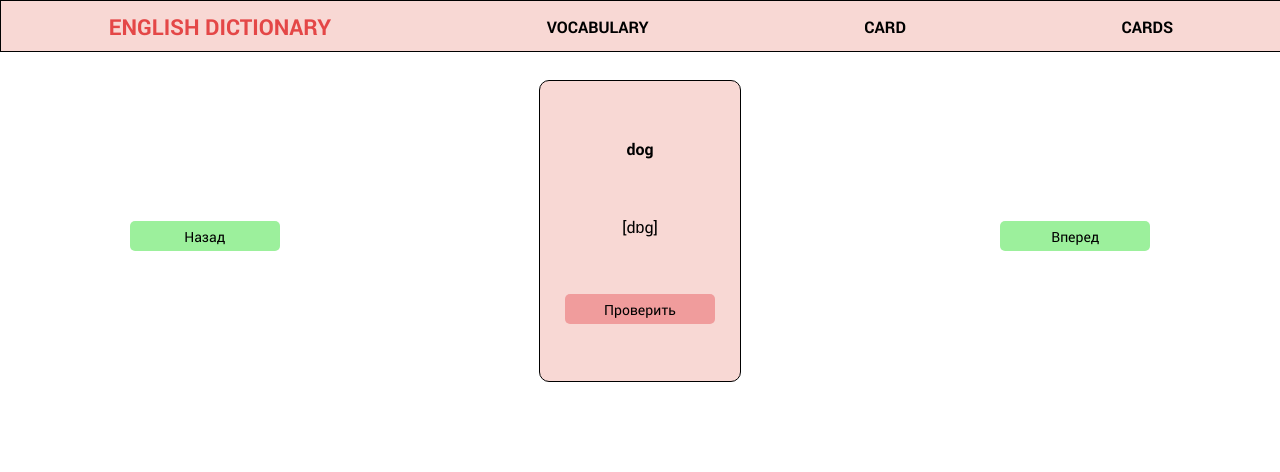
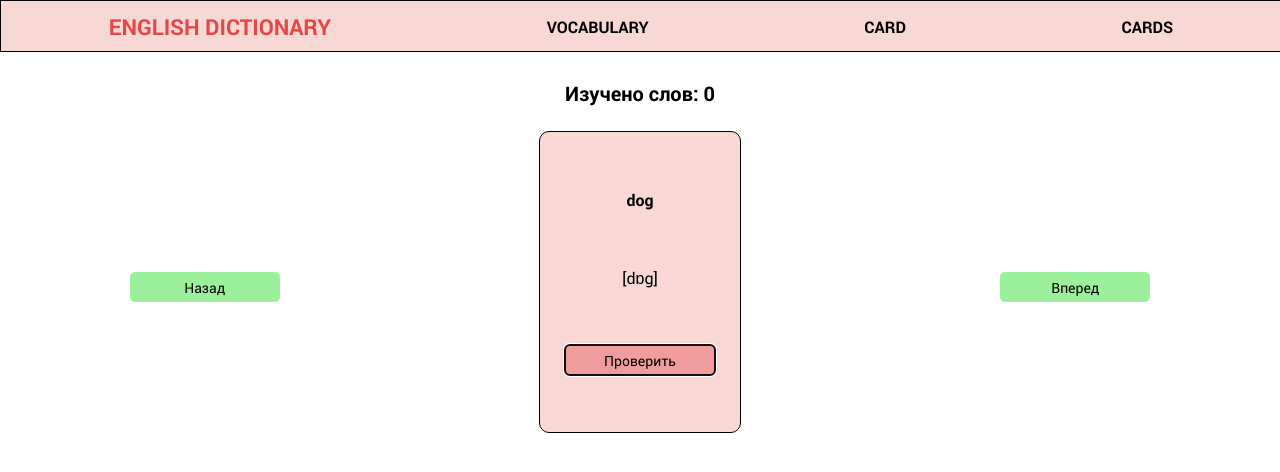
Before and after one commit to dariaSDemidova/Foreign-words, a React (Create React App) app: page /card in a window 1280 px wide. Shown: the top 472 px of the page. Built offline with nearby package versions, Linux system fonts and the light colour scheme.

Commit message:
add states for cards

```diff
--- a/src/components/Card/Card.jsx
+++ b/src/components/Card/Card.jsx
@@ -1,20 +1,30 @@
-import React, { useState } from 'react';
+import React, { useState, useEffect, useRef } from 'react';
 import './Card.scss'
 
+const Card = (props) => {
+    const { english, russian, transcription, onViewTranslation } = props;
+    const [checked, setChecked] = useState(props.checked || false);
+    const buttonRef = useRef(null);
 
-export default function Card(props) {
-
-    const [checked, setChecked] = useState(props.checked || false);
+    useEffect(() => {
+        buttonRef.current.focus();
+    }, []);
 
     const handleChange = () => {
         setChecked(!checked);
+        onViewTranslation();
     };
 
     return (
         <div className="card">
-            <div className="card-english">{props.english}</div>
-            <div className="card-transcription">{props.transcription}</div>
-            {checked ? <div className="card-russian">{props.russian}</div> : <button className="word-check" onClick={handleChange}>Проверить</button>}
+            <div className="card-english">{english}</div>
+            <div className="card-transcription">{transcription}</div>
+            {checked ?
+                <div className="card-russian">{russian}</div> :
+                <button ref={buttonRef} className="word-check" onClick={handleChange}>Проверить</button>
+            }
         </div>
     );
 }
+
+export default Card;
--- a/src/components/CardWrapper/CardWrapper.jsx
+++ b/src/components/CardWrapper/CardWrapper.jsx
@@ -1,10 +1,11 @@
 import React, { useState } from 'react';
 import Card from '../Card/Card';
 import words from '../../store/store';
-import './CardWrapper.scss'
+import './CardWrapper.scss';
 
 const CardWrapper = () => {
     const [currentIndex, setCurrentIndex] = useState(0);
+    const [learnedWordsCount, setLearnedWordsCount] = useState(0);
 
     const showPreviousCard = () => {
         if (currentIndex === 0) {
@@ -22,14 +23,24 @@ const CardWrapper = () => {
         }
     };
 
+    const handleViewTranslation = () => {
+        setLearnedWordsCount(prevCount => prevCount + 1);
+    };
+
     return (
-    <div className="card-wrapper">
-        <button className="previous-btn" onClick={showPreviousCard}>Назад</button>
-        <Card   english={words[currentIndex].english}
+        <div>
+            <div className="words-count">Изучено слов: {learnedWordsCount}</div>
+            <div className="card-wrapper">
+            <button className="previousButton" onClick={showPreviousCard}>Назад</button>
+            <Card
+                english={words[currentIndex].english}
                 russian={words[currentIndex].russian}
-                transcription={words[currentIndex].transcription}/>
-        <button className="next-btn" onClick={showNextCard}>Вперед</button>
-    </div>
+                transcription={words[currentIndex].transcription}
+                onViewTranslation={handleViewTranslation}
+            />
+            <button className="nextButton" onClick={showNextCard}>Вперед</button>
+            </div>
+        </div>
     );
 };
 
--- a/src/components/CardWrapper/CardWrapper.scss
+++ b/src/components/CardWrapper/CardWrapper.scss
@@ -1,5 +1,12 @@
 @import '../../styles/_mixins';
 @import '../../styles/fonts';
+
+.words-count {
+    font-family: 'Roboto', sans-serif;
+    font-weight: 700;
+    font-size: 20px;
+    padding-bottom: 25px;
+}
 
 .card-wrapper {
     display: flex;
@@ -7,7 +14,7 @@
     align-items: center;
 }
 
-.previous-btn, .next-btn {
+.previousButton, .nextButton {
     background-color: rgb(156, 240, 156);
     @include btn
 }
--- a/src/components/Header/Header.scss
+++ b/src/components/Header/Header.scss
@@ -1,3 +1,5 @@
+@import '../../styles/fonts';
+
 header {
     position: relative;
     height: 50px;
@@ -27,12 +29,7 @@ a {
     color: #000;
     text-decoration: none;
     cursor: pointer;
+    &:hover {
+        color: #FFF;
+    }
 }
-
-a:hover {
-    color: #FFF;
-}
-
-a:active {
-    color: #FFF;
-}
--- a/src/components/Missing/Missing.jsx
+++ b/src/components/Missing/Missing.jsx
@@ -5,9 +5,9 @@ function Missing() {
         <main>
             <h1>404</h1>
             <h2>страница не найдена</h2>
-            <div className="missing-message">Что-то пошло не так! Страница, которую вы запрашиваете, не существует. Возможно она устарела, была удалена, или был введен невверный адрес в адресной строке.
+            <div className="missingMessage">Что-то пошло не так! Страница, которую вы запрашиваете, не существует. Возможно она устарела, была удалена, или был введен невверный адрес в адресной строке.
             </div>
-            <Link to='/'><button className="missing-btn">На главную</button></Link>
+            <Link to='/'><button className="missingButton">На главную</button></Link>
 
         </main>
     )}
--- a/src/components/Missing/Missing.scss
+++ b/src/components/Missing/Missing.scss
@@ -16,14 +16,14 @@ h2 {
     text-transform: uppercase;
 }
 
-.missing-message {
+.missingMessage {
     font-family: "Roboto", sans-serif;
     font-weight: 400;
     font-size: 20px;
     margin: 50px 100px;
 }
 
-.missing-btn {
+.missingButton {
     background-color: rgb(240, 156, 156);
     @include btn;
 }
```
Also changed, not shown: src/App.jsx (renamed from src/App.js).
